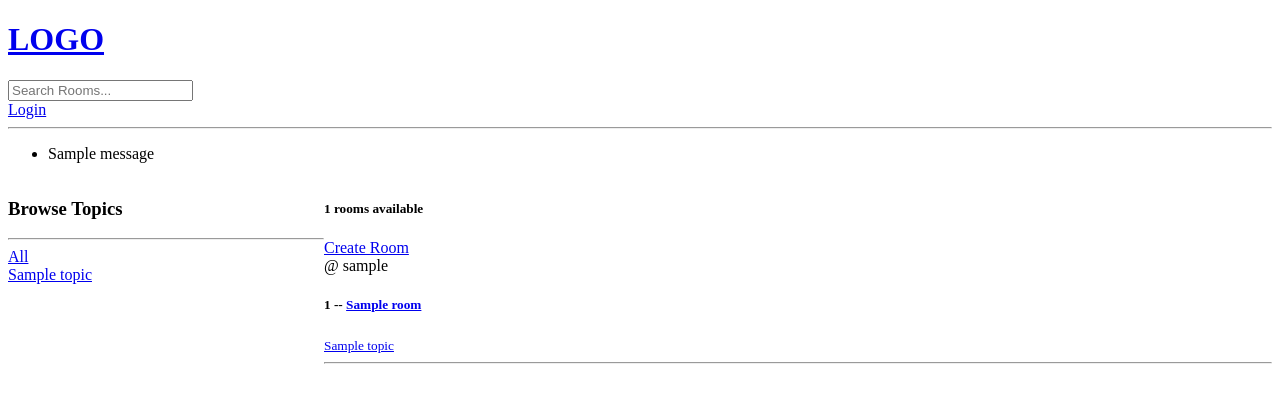
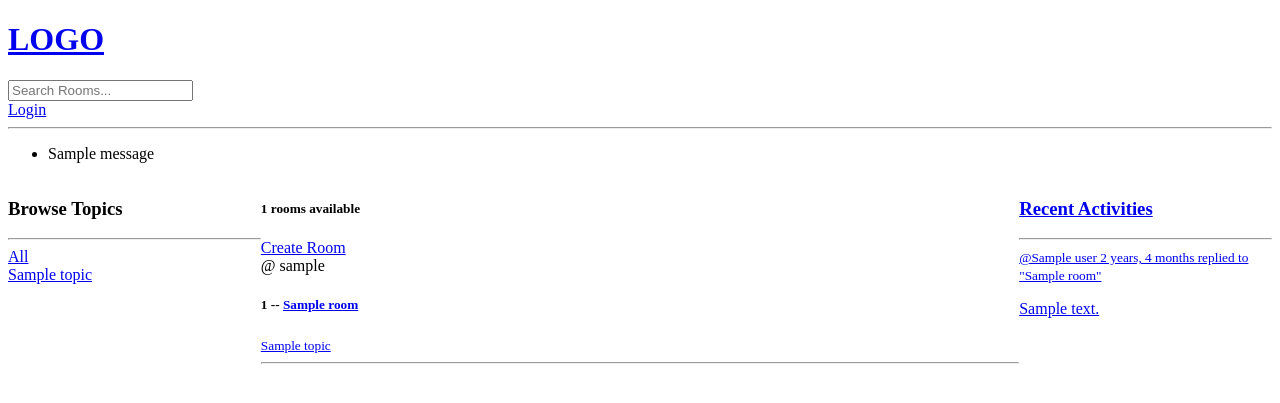
Before and after one commit to sumedhw/studybud, a Django app: template base/templates/base/home.html in a window 1280 px wide. Shown: the top 403 px of the page. Run offline with Django 4.2, Linux system fonts and the light colour scheme; the template is opened without the code that fills it: most values are stand-ins (such as "Sample title", 1, 10 or a date in 2020); one stand-in notice (Sample message) is shown.

Commit message:
feed activity functionality adde

```diff
--- a/base/models.py
+++ b/base/models.py
@@ -31,5 +31,8 @@
     updated = models.DateTimeField(auto_now=True)
     created = models.DateTimeField(auto_now_add=True)
 
+    class Meta:
+        ordering = ['-updated', '-created']
+
     def __str__(self) -> str:
         return self.body[0:50]
--- a/base/templates/base/home.html
+++ b/base/templates/base/home.html
@@ -6,7 +6,7 @@
 <style>
     .home-container{
         display: grid;
-        grid-template-columns: 1fr 3fr;
+        grid-template-columns: 1fr 3fr 1fr;
     }
 </style>
 
@@ -51,6 +51,23 @@
         </div>
     </div>
 
+    <div>
+        <h3> Recent Activities </h3>
+        <hr>
+
+        {% for message in room_messages %}
+            <div>
+                <small> @{{message.user}} {{message.created|timesince}}  </small>
+                <small> replied to "{{message.room}}"</small>
+
+                <p> {{message}} </p>
+
+
+
+            </div>
+        {% endfor %}
+
+    </div>
 
 </div>
 
--- a/base/views.py
+++ b/base/views.py
@@ -79,8 +79,10 @@
 
     topics = Topic.objects.all()
     room_count = rooms.count()
+    room_messages = Message.objects.all()
 
-    context = { 'rooms' : rooms, 'topics' : topics, 'room_count': room_count }
+
+    context = { 'rooms' : rooms, 'topics' : topics, 'room_count': room_count, 'room_messages' : room_messages }
 
     return render(request,'base/home.html', context)
 
```
